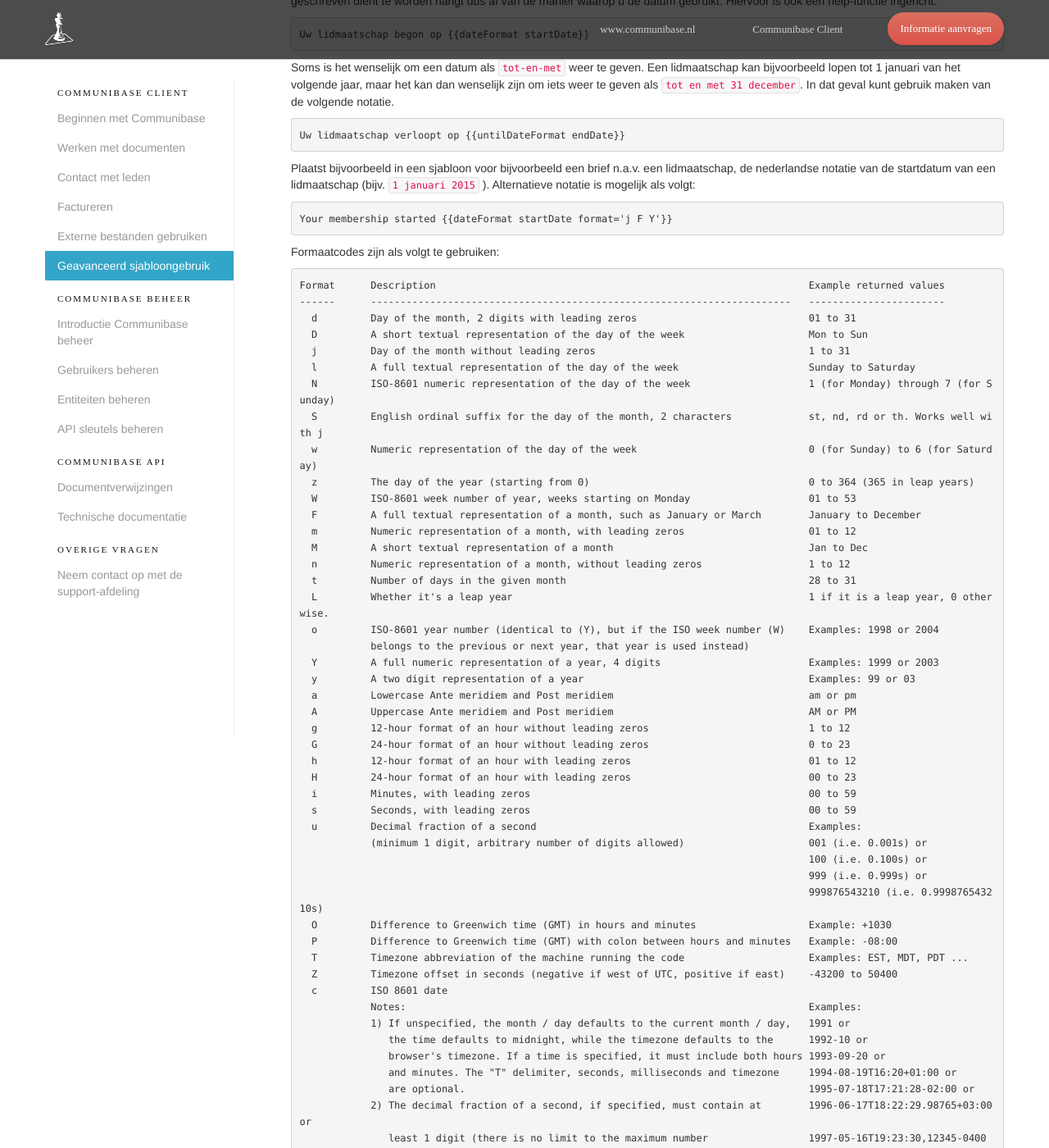
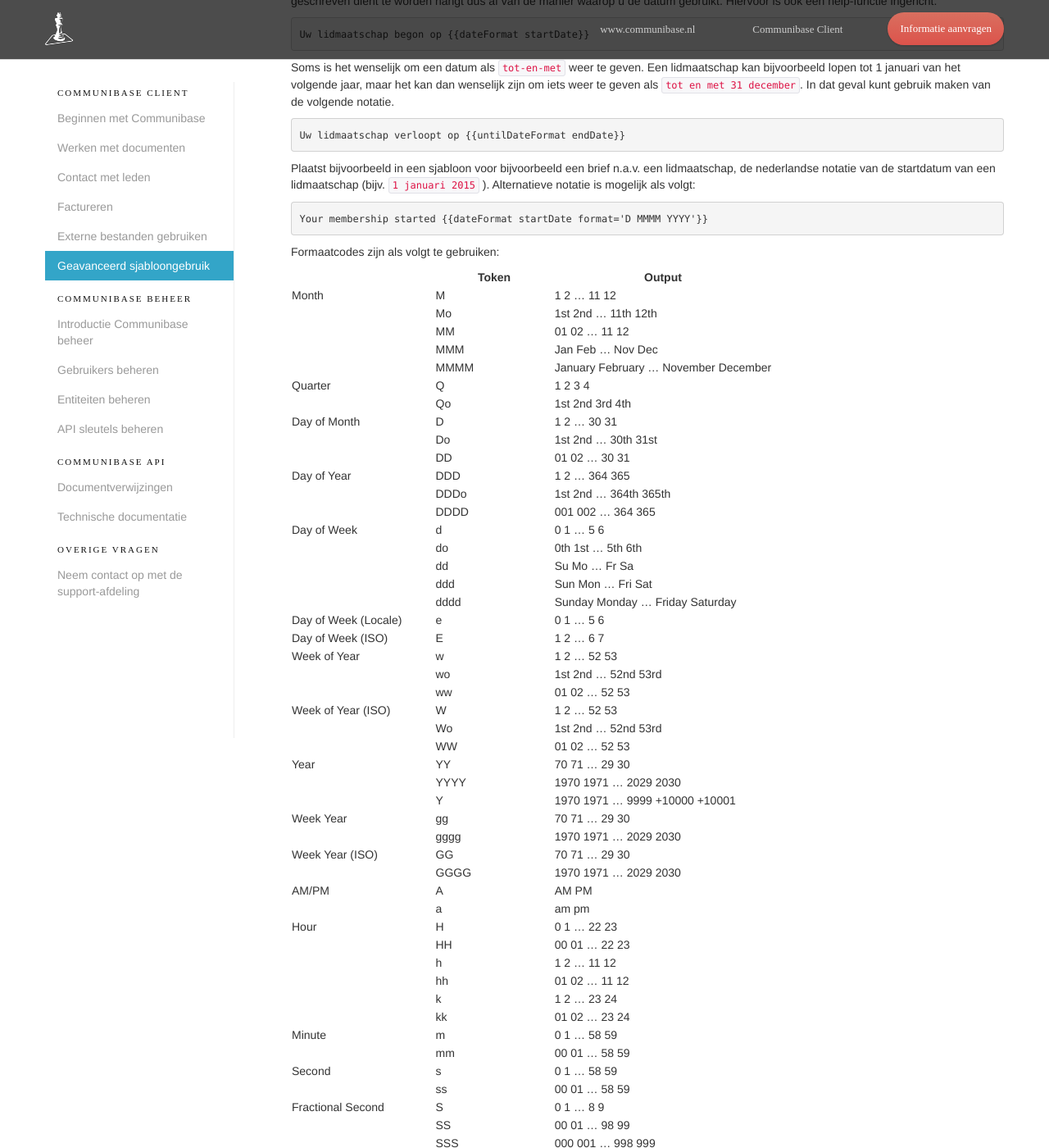
Before and after one commit to kingsquare/communibaseDocs, a Jekyll site: the page built from client/advancedTemplates.md, in a window 1280 px wide and 1400 px high, scrolled down 1930 px. Shown: the whole window at 82% size. Built offline with Jekyll 4.4.1, drawn with Linux system fonts in a browser that asks for light colours; nearby versions of some CDN libraries; some web fonts are replaced; Markdown is read by kramdown in place of the engine named in the settings; some of the changed text lies outside the part shown.

Commit message:
https://trello.com/c/KrFrMY2v/2789-fvb-sjabloon-datumvelden-reageert-anders

````diff
--- a/client/advancedTemplates.md
+++ b/client/advancedTemplates.md
@@ -141,67 +141,68 @@ kunt gebruik maken van de volgende notatie.
 Plaatst bijvoorbeeld in een sjabloon voor bijvoorbeeld een brief n.a.v. een lidmaatschap, de nederlandse notatie van de
 startdatum van een lidmaatschap (bijv. ```1 januari 2015``` ). Alternatieve notatie is mogelijk als volgt:
 
-    Your membership started {{ "{{dateFormat startDate format='j F Y'" }}}}
+    Your membership started {{ "{{dateFormat startDate format='D MMMM YYYY'" }}}}
 
 
 Formaatcodes zijn als volgt te gebruiken:
 
-    Format      Description                                                               Example returned values
-    ------      -----------------------------------------------------------------------   -----------------------
-      d         Day of the month, 2 digits with leading zeros                             01 to 31
-      D         A short textual representation of the day of the week                     Mon to Sun
-      j         Day of the month without leading zeros                                    1 to 31
-      l         A full textual representation of the day of the week                      Sunday to Saturday
-      N         ISO-8601 numeric representation of the day of the week                    1 (for Monday) through 7 (for Sunday)
-      S         English ordinal suffix for the day of the month, 2 characters             st, nd, rd or th. Works well with j
-      w         Numeric representation of the day of the week                             0 (for Sunday) to 6 (for Saturday)
-      z         The day of the year (starting from 0)                                     0 to 364 (365 in leap years)
-      W         ISO-8601 week number of year, weeks starting on Monday                    01 to 53
-      F         A full textual representation of a month, such as January or March        January to December
-      m         Numeric representation of a month, with leading zeros                     01 to 12
-      M         A short textual representation of a month                                 Jan to Dec
-      n         Numeric representation of a month, without leading zeros                  1 to 12
-      t         Number of days in the given month                                         28 to 31
-      L         Whether it's a leap year                                                  1 if it is a leap year, 0 otherwise.
-      o         ISO-8601 year number (identical to (Y), but if the ISO week number (W)    Examples: 1998 or 2004
-                belongs to the previous or next year, that year is used instead)
-      Y         A full numeric representation of a year, 4 digits                         Examples: 1999 or 2003
-      y         A two digit representation of a year                                      Examples: 99 or 03
-      a         Lowercase Ante meridiem and Post meridiem                                 am or pm
-      A         Uppercase Ante meridiem and Post meridiem                                 AM or PM
-      g         12-hour format of an hour without leading zeros                           1 to 12
-      G         24-hour format of an hour without leading zeros                           0 to 23
-      h         12-hour format of an hour with leading zeros                              01 to 12
-      H         24-hour format of an hour with leading zeros                              00 to 23
-      i         Minutes, with leading zeros                                               00 to 59
-      s         Seconds, with leading zeros                                               00 to 59
-      u         Decimal fraction of a second                                              Examples:
-                (minimum 1 digit, arbitrary number of digits allowed)                     001 (i.e. 0.001s) or
-                                                                                          100 (i.e. 0.100s) or
-                                                                                          999 (i.e. 0.999s) or
-                                                                                          999876543210 (i.e. 0.999876543210s)
-      O         Difference to Greenwich time (GMT) in hours and minutes                   Example: +1030
-      P         Difference to Greenwich time (GMT) with colon between hours and minutes   Example: -08:00
-      T         Timezone abbreviation of the machine running the code                     Examples: EST, MDT, PDT ...
-      Z         Timezone offset in seconds (negative if west of UTC, positive if east)    -43200 to 50400
-      c         ISO 8601 date
-                Notes:                                                                    Examples:
-                1) If unspecified, the month / day defaults to the current month / day,   1991 or
-                   the time defaults to midnight, while the timezone defaults to the      1992-10 or
-                   browser's timezone. If a time is specified, it must include both hours 1993-09-20 or
-                   and minutes. The "T" delimiter, seconds, milliseconds and timezone     1994-08-19T16:20+01:00 or
-                   are optional.                                                          1995-07-18T17:21:28-02:00 or
-                2) The decimal fraction of a second, if specified, must contain at        1996-06-17T18:22:29.98765+03:00 or
-                   least 1 digit (there is no limit to the maximum number                 1997-05-16T19:23:30,12345-0400 or
-                   of digits allowed), and may be delimited by either a '.' or a ','      1998-04-15T20:24:31.2468Z or
-                Refer to the examples on the right for the various levels of              1999-03-14T20:24:32Z or
-                date-time granularity which are supported, or see                         2000-02-13T21:25:33
-                http://www.w3.org/TR/NOTE-datetime for more info.                         2001-01-12 22:26:34
-      U         Seconds since the Unix Epoch (January 1 1970 00:00:00 GMT)                1193432466 or -2138434463
-      MS        Microsoft AJAX serialized dates                                           \/Date(1238606590509)\/ (i.e. UTC milliseconds since epoch) or
-                                                                                          \/Date(1238606590509+0800)\/
-      time      A javascript millisecond timestamp                                        1350024476440
-      timestamp A UNIX timestamp (same as U)                                              1350024866
+|| Token|Output|
+|--- |--- | -- |
+|Month|M|1 2 ... 11 12|
+||Mo|1st 2nd ... 11th 12th|
+||MM|01 02 ... 11 12|
+||MMM|Jan Feb ... Nov Dec|
+||MMMM|January February ... November December|
+|Quarter|Q|1 2 3 4|
+||Qo|1st 2nd 3rd 4th|
+|Day of Month|D|1 2 ... 30 31|
+||Do|1st 2nd ... 30th 31st|
+||DD|01 02 ... 30 31|
+|Day of Year|DDD|1 2 ... 364 365|
+||DDDo|1st 2nd ... 364th 365th|
+||DDDD|001 002 ... 364 365|
+|Day of Week|d|0 1 ... 5 6|
+||do|0th 1st ... 5th 6th|
+||dd|Su Mo ... Fr Sa|
+||ddd|Sun Mon ... Fri Sat|
+||dddd|Sunday Monday ... Friday Saturday|
+|Day of Week (Locale)|e|0 1 ... 5 6|
+|Day of Week (ISO)|E|1 2 ... 6 7|
+|Week of Year|w|1 2 ... 52 53|
+||wo|1st 2nd ... 52nd 53rd|
+||ww|01 02 ... 52 53|
+|Week of Year (ISO)|W|1 2 ... 52 53|
+||Wo|1st 2nd ... 52nd 53rd|
+||WW|01 02 ... 52 53|
+|Year|YY|70 71 ... 29 30|
+||YYYY|1970 1971 ... 2029 2030|
+||Y|1970 1971 ... 9999 +10000 +10001|
+|Week Year|gg|70 71 ... 29 30|
+||gggg|1970 1971 ... 2029 2030|
+|Week Year (ISO)|GG|70 71 ... 29 30|
+||GGGG|1970 1971 ... 2029 2030|
+|AM/PM|A|AM PM|
+||a|am pm|
+|Hour|H|0 1 ... 22 23|
+||HH|00 01 ... 22 23|
+||h|1 2 ... 11 12|
+||hh|01 02 ... 11 12|
+||k|1 2 ... 23 24|
+||kk|01 02 ... 23 24|
+|Minute|m|0 1 ... 58 59|
+||mm|00 01 ... 58 59|
+|Second|s|0 1 ... 58 59|
+||ss|00 01 ... 58 59|
+|Fractional Second|S|0 1 ... 8 9|
+||SS|00 01 ... 98 99|
+||SSS|000 001 ... 998 999|
+||SSSS ... SSSSSSSSS|000[0..] 001[0..] ... 998[0..] 999[0..]|
+|Time Zone|z or zz|EST CST ... MST PST|
+||Z|-07:00 -06:00 ... +06:00 +07:00|
+||ZZ|-0700 -0600 ... +0600 +0700|
+|Unix Timestamp|X|1360013296|
+|Unix Millisecond Timestamp|x|1360013296123|
+
 
 
 ####<a class="anchor" name="prijs"></a> Prijsvelden
````
